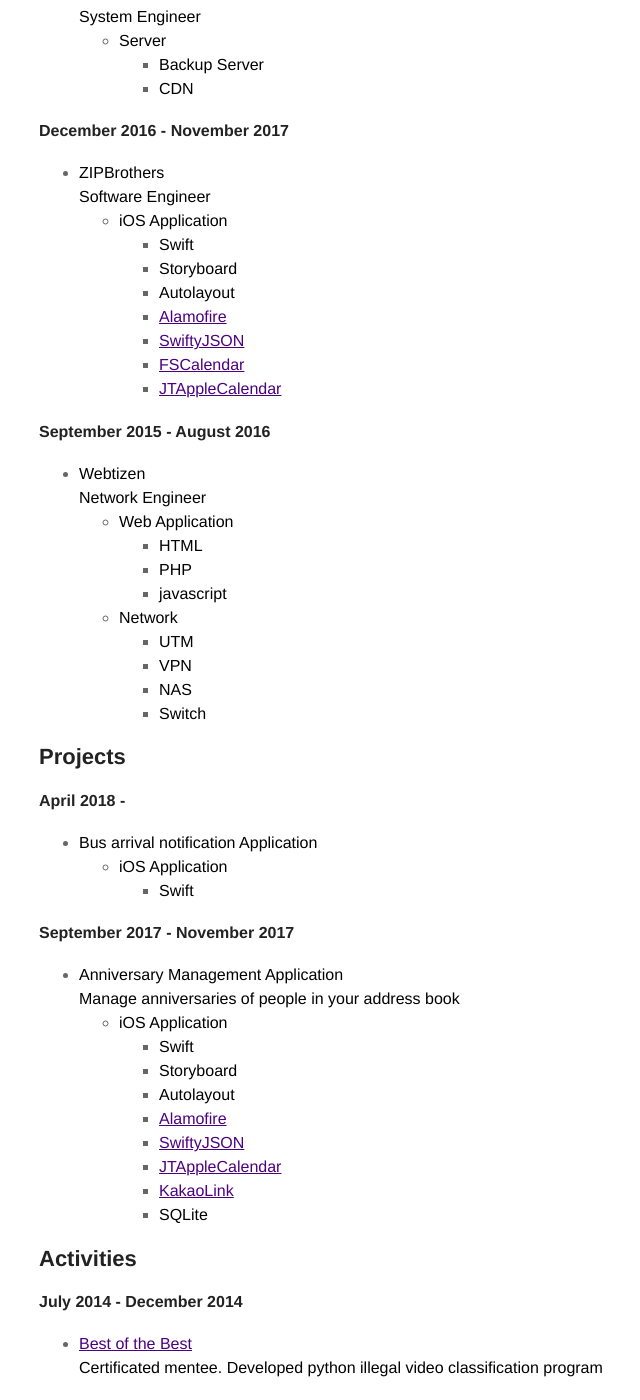
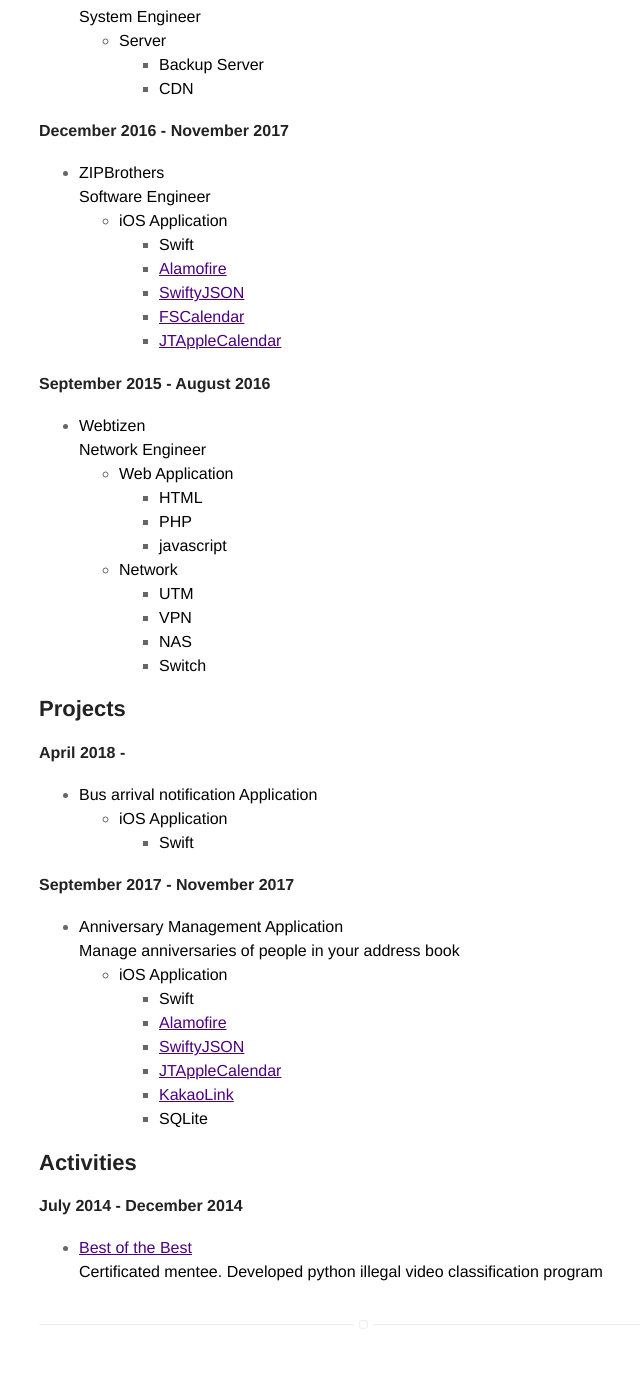
Before and after one commit to jhyejun/jhyejun.github.io, a Jekyll site: the page built from resume.md, in a window 1280 px wide and 1400 px high, scrolled down 1000 px. Shown: the whole window, without its empty margins (276-916 px from the left). Built offline with Jekyll 4.4.1, drawn with Linux system fonts in a browser that asks for light colours.

Commit message:
Modified iOS App Detail
Modified iOS App Detail

```diff
--- a/resume.md
+++ b/resume.md
@@ -54,8 +54,6 @@ layout: page
 **Software Engineer**
 	- **iOS Application**
 		- **Swift**
-		- **Storyboard**
-		- **Autolayout**
 		- **[Alamofire](https://github.com/Alamofire/Alamofire)**
 		- **[SwiftyJSON](https://github.com/SwiftyJSON/SwiftyJSON)**
 		- **[FSCalendar](https://github.com/WenchaoD/FSCalendar)**
@@ -88,8 +86,6 @@ layout: page
 **Manage anniversaries of people in your address book**
 	- **iOS Application**
 		- **Swift**
-		- **Storyboard**
-		- **Autolayout**
 		- **[Alamofire](https://github.com/Alamofire/Alamofire)**
 		- **[SwiftyJSON](https://github.com/SwiftyJSON/SwiftyJSON)**
 		- **[JTAppleCalendar](https://github.com/patchthecode/JTAppleCalendar)**
```
